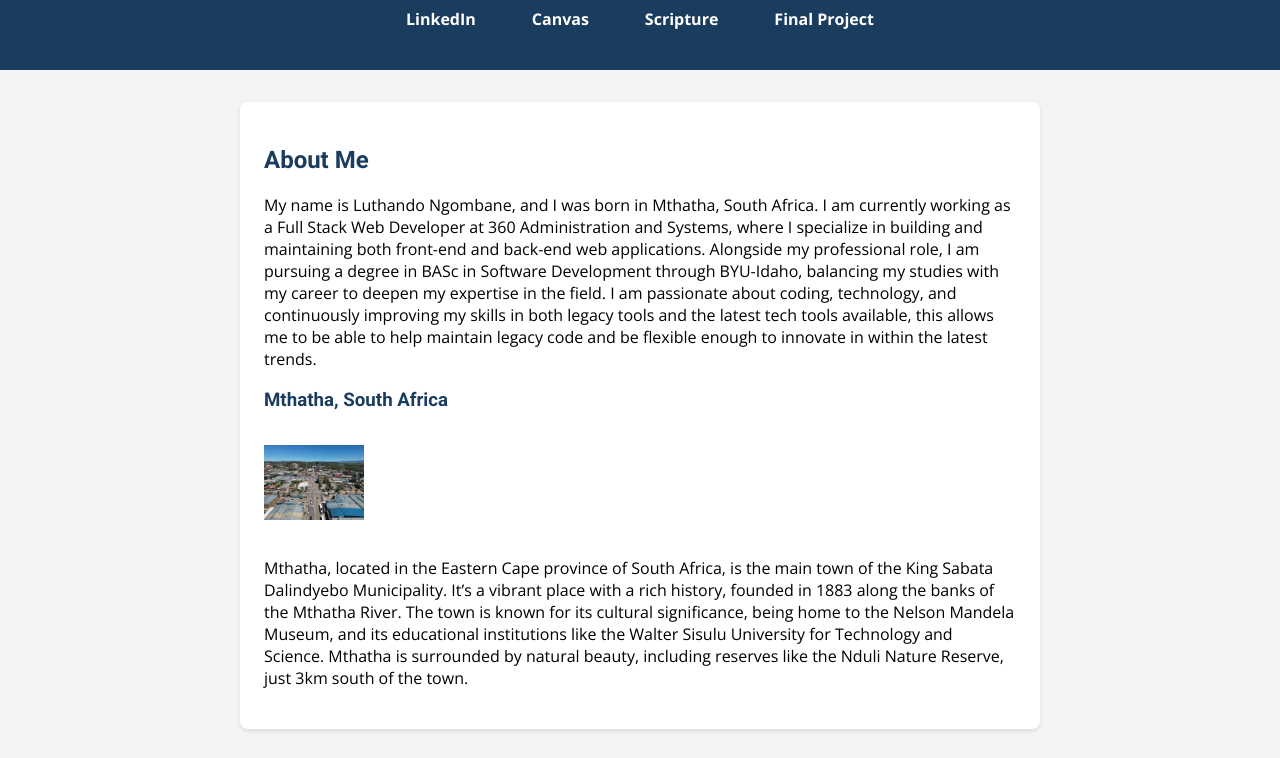
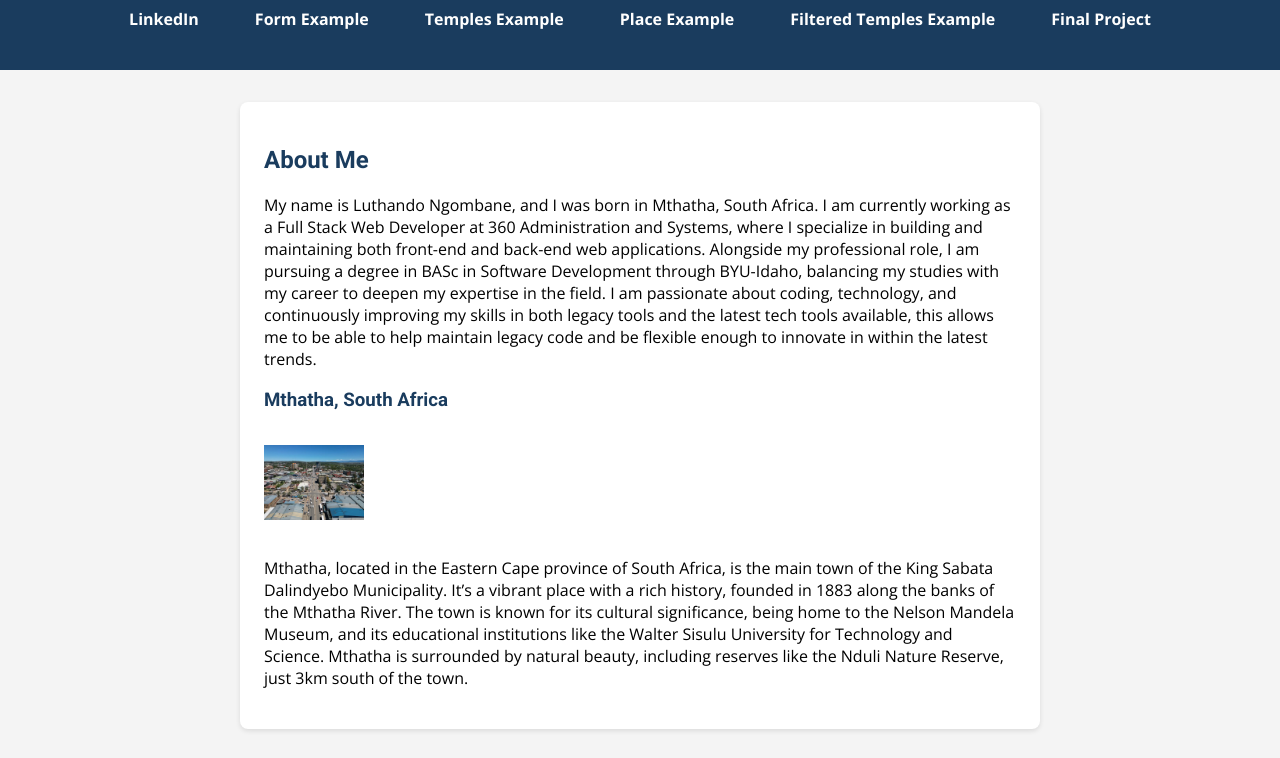
Before and after one commit to LuthandoNgombane/wdd131, a plain HTML site: page index.html in a window 1280 px wide. Shown: the part 66-824 px from the top of the page. Drawn offline with nearby package versions, Linux system fonts and the light colour scheme.

Commit message:
Navigation fix

```diff
--- a/index.html
+++ b/index.html
@@ -19,8 +19,10 @@
         <h1>WDD 131 - Dynamic Web Fundamentals - Luthando Ngombane</h1>
         <nav>
             <a href="https://www.linkedin.com/in/luthandongombane">LinkedIn</a>
-            <a href="https://byupw.instructure.com/">Canvas</a>
-            <a href="https://www.churchofjesuschrist.org/study/scriptures/bofm/1-ne/3?lang=eng&id=p7#p7">Scripture</a>
+            <a href="form.html">Form Example</a>
+            <a href="temples.html">Temples Example</a>
+            <a href="place.html">Place Example</a>
+            <a href="filtered-temples.html">Filtered Temples Example</a>
             <a href="project/index.html">Final Project</a>
         </nav>
     </header>
```
